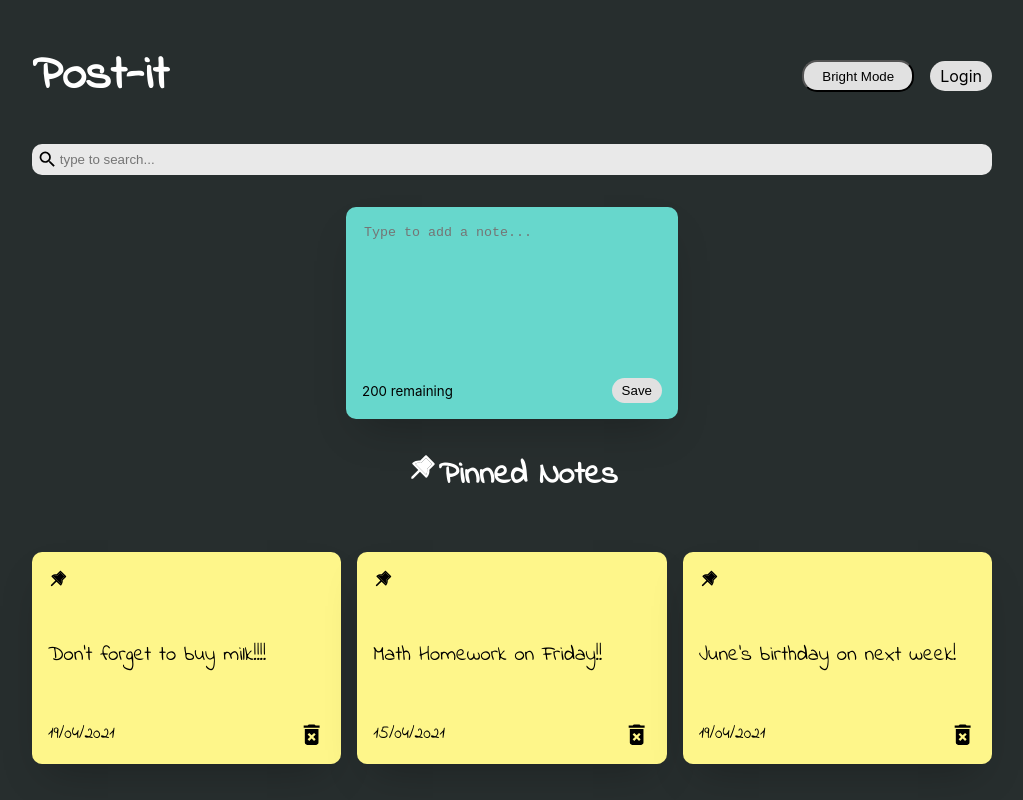
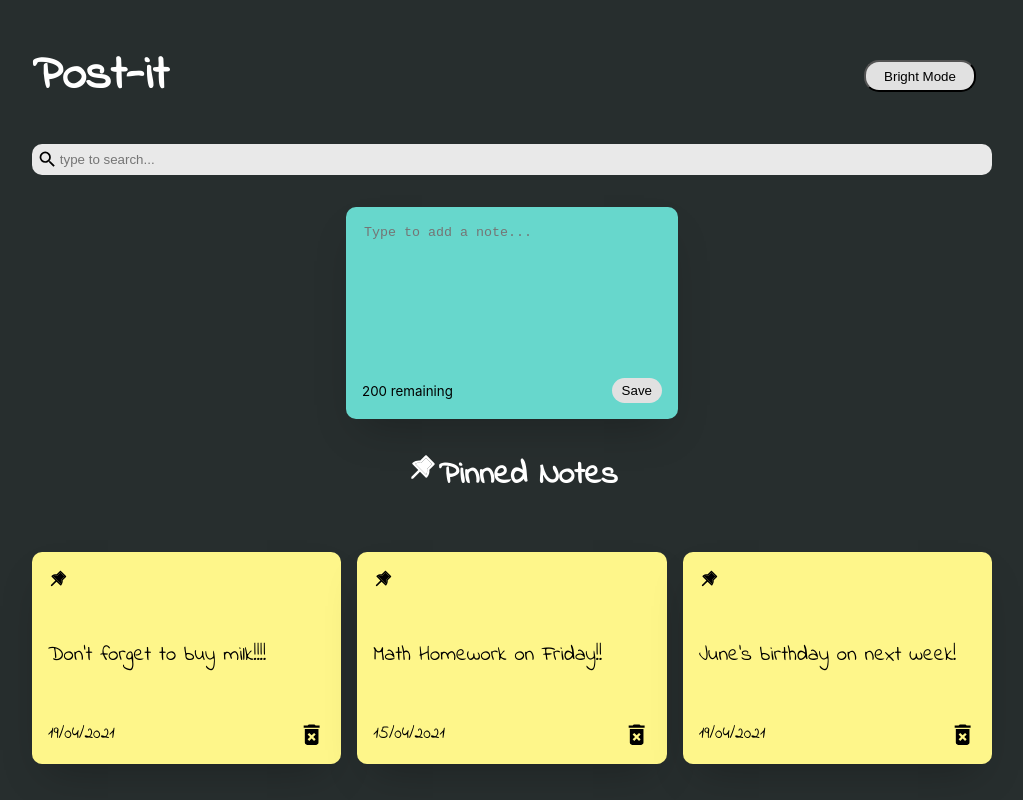
Before and after one commit to Melihberkaydn/Post-It-App, a React (Create React App) app: page / in a window 1280 px wide. Shown: the top 800 px of the page, without its empty margins (128-1151 px from the left). Built offline with nearby package versions, Linux system fonts and the light colour scheme.

Commit message:
Discarded login

```diff
--- a/src/components/Layout/Header.jsx
+++ b/src/components/Layout/Header.jsx
@@ -13,9 +13,9 @@ const Header = ({ onModeChange, darkMode }) => {
             </button>
           </li>
           <li>
-            <NavLink to="/auth?mode=login" className={classes.button}>
+            {/* <NavLink to="/auth?mode=login" className={classes.button}>
               Login
-            </NavLink>
+            </NavLink> */}
           </li>
         </ul>
       </nav>
```
